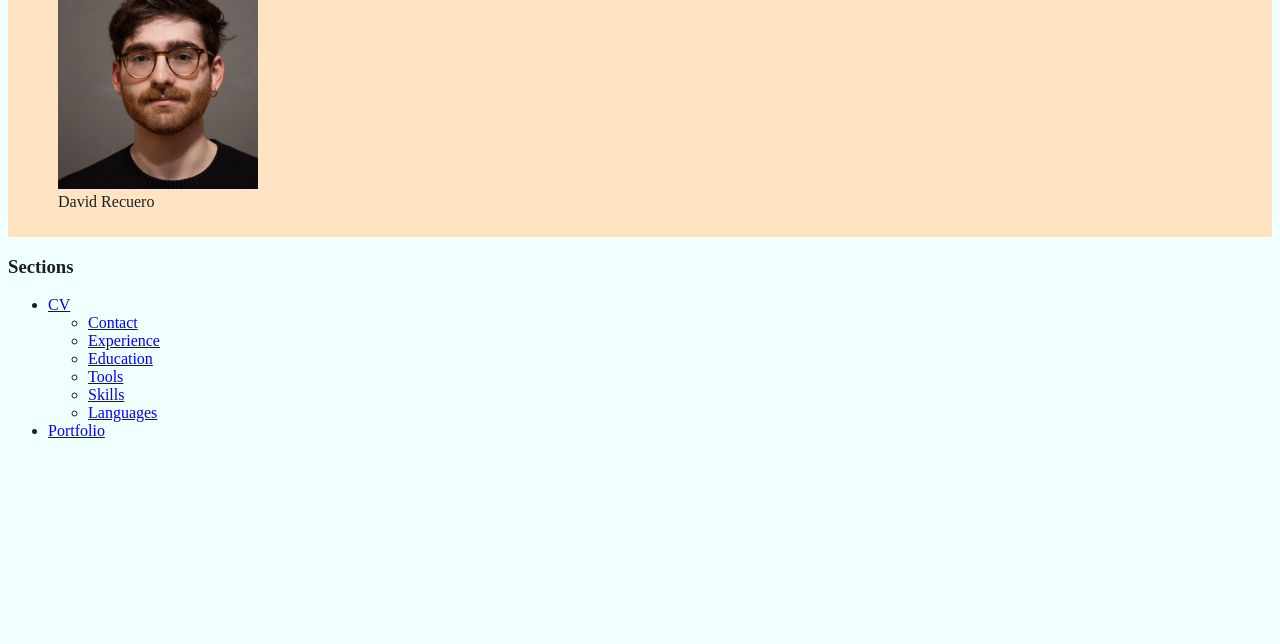
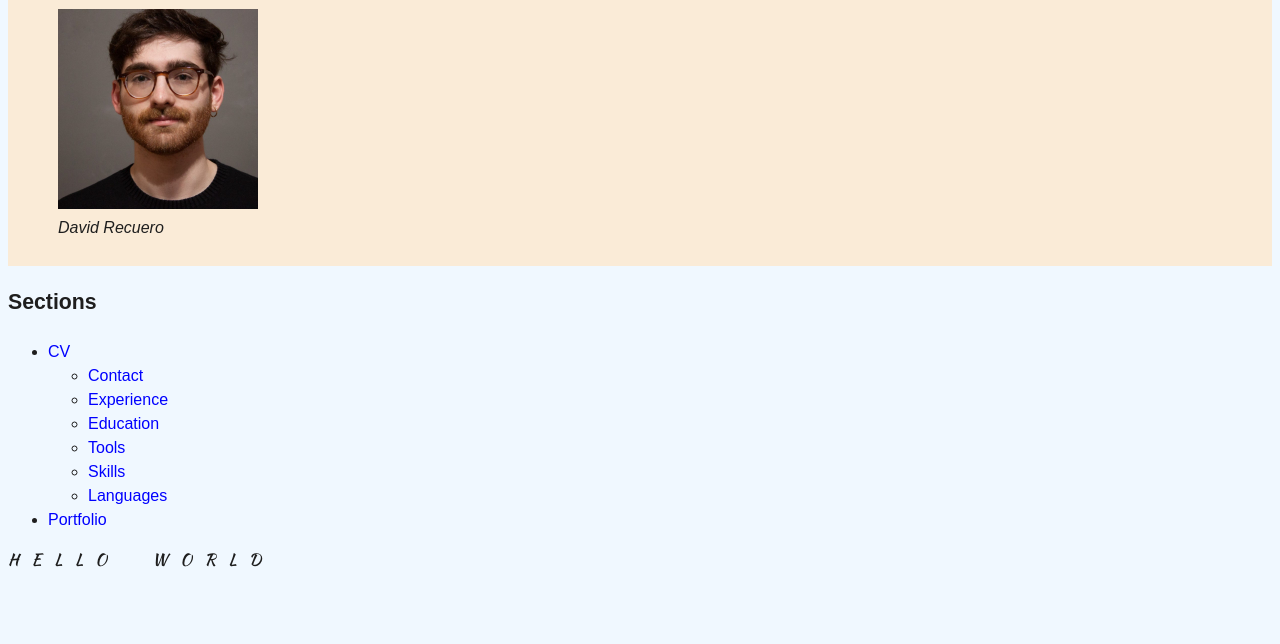
Before and after one commit to DavidRecuero/davidrecuero.github.io, a plain HTML site: page index.html in a window 1280 px wide. Shown: the part 156-800 px from the top of the page. Drawn offline with Linux system fonts and the light colour scheme.

Commit message:
First texts

```diff
--- a/css/styles.css
+++ b/css/styles.css
@@ -1,19 +1,52 @@
 * {
     color:rgba(30,30,30, 1.0);
-    background-color:azure}
+    background-color:aliceblue;
+
+    font-family: Arial, sans-serif;
+
+    line-height: 1.5em;
+    }
 
 #header {
-    background-color:bisque;
+    background-color:antiquewhite;
     padding: 10px;
 }
 
 #header * {
     color:darksalmon;
-    background-color:bisque
+    background-color:antiquewhite;
 }
 
 #figcaption {
-    color:rgba(30,30,30, 1.0)}
+    color:rgba(30,30,30, 1.0);
+    font-style: italic;}
 
 a {
-    color:blue}
+    color:blue;
+    text-decoration: none;
+}
+
+/*Text Size -Sixteen Pixel Scale-*/
+
+h1  { font-size: 200% }
+h2  { font-size: 150% }
+h3  { font-size: 133% }
+body{ font-size: 100% }
+
+/* Tests to try a new typo*/
+
+@font-face {
+    font-family:'KaushanScript';
+    src:url('../fonts/KaushanScript-Regular.otf');
+}
+
+#typo_test {
+    font-family: KaushanScript;
+
+    text-transform: uppercase;
+
+    text-decoration: blink;
+
+    letter-spacing:0.8em;
+    word-spacing: 1em;
+}
--- a/index.html
+++ b/index.html
@@ -41,6 +41,10 @@
       <li><a href="Portfolio/index.html">Portfolio</a></li>
     </ul>
 
+      <!-- A test to try to download a new typo-->
+      <!-- <p id="typo_test">Hello World</p> -->
+      <p id="typo_test">Hello World</p>
+
   </body>
 
 </html>
```
Also changed, not shown: fonts/KaushanScript-Regular.otf (added).
